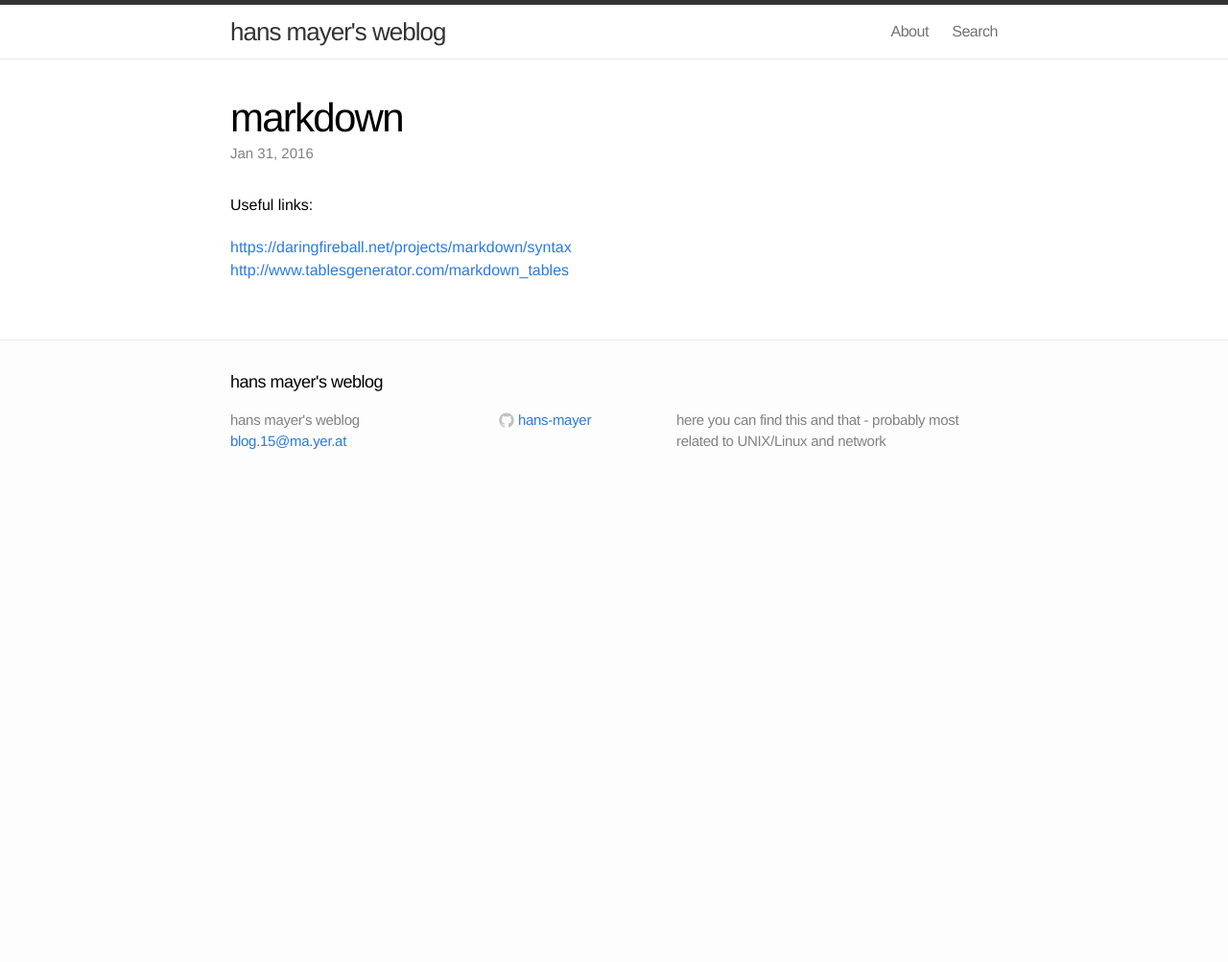
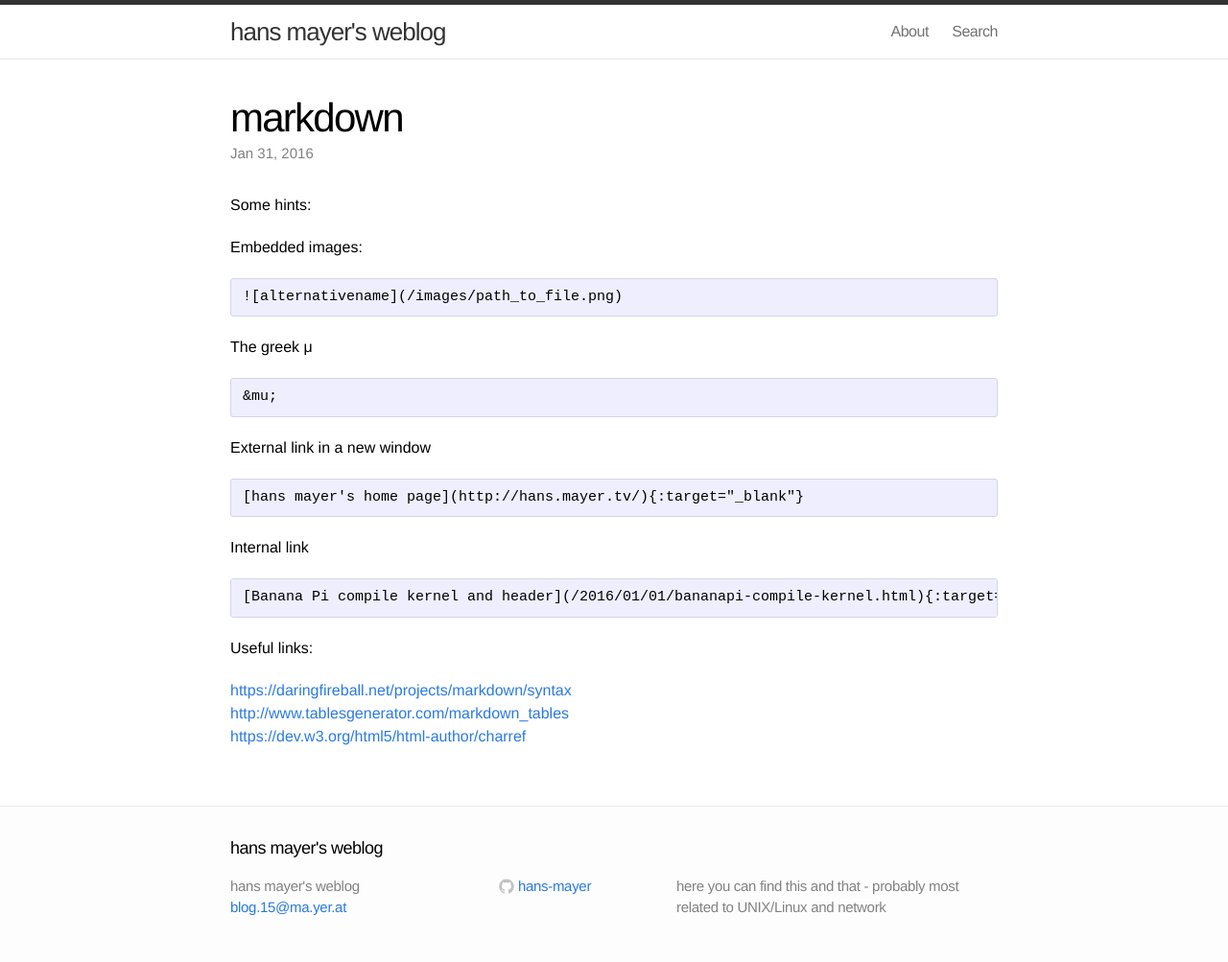
Before and after one commit to hans-mayer/blog, a Jekyll site: the page built from _posts/2016-01-31-markdown.markdown, in a window 1280 px wide. Shown: the whole page at 96% size. Built offline with Jekyll 4.4.1, drawn with Linux system fonts in a browser that asks for light colours; before the commit the page ends 900 px from its top, so only the background shows below that.

Commit message:
2016-01-31-markdown

```diff
--- a/_posts/2016-01-31-markdown.markdown
+++ b/_posts/2016-01-31-markdown.markdown
@@ -5,7 +5,33 @@ date:   2016-01-31 23:36:00 CET
 categories: programming language
 ---
 
+Some hints:
+
+Embedded images:
+
+<pre>
+![alternativename](/images/path_to_file.png)
+</pre>
+
+The greek &mu;
+
+<pre>
+&amp;mu;
+</pre>
+
+External link in a new window
+
+<pre>
+[hans mayer's home page](http://hans.mayer.tv/){:target="_blank"}
+</pre>
+
+Internal link
+<pre>
+[Banana Pi compile kernel and header]({% post_url 2016-01-01-bananapi-compile-kernel %}){:target="_blank"} )
+</pre>
+
 Useful links:
 
 [https://daringfireball.net/projects/markdown/syntax](https://daringfireball.net/projects/markdown/syntax){:target="_blank"} <br />
 [http://www.tablesgenerator.com/markdown_tables](http://www.tablesgenerator.com/markdown_tables){:target="_blank"} <br />
+[https://dev.w3.org/html5/html-author/charref](https://dev.w3.org/html5/html-author/charref){:target="_blank"} <br />
```
